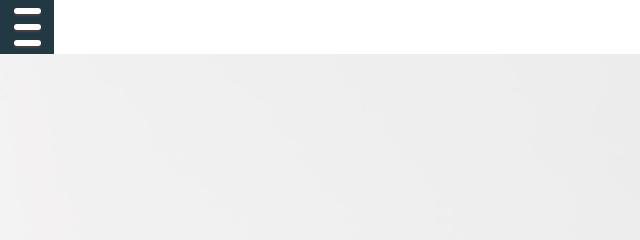
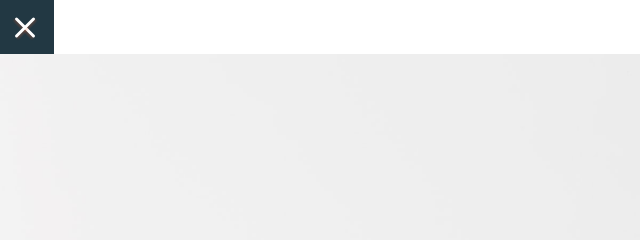
Before and after one commit to John-v77/Web-dev-portfolio, a website built with Parcel: page src/index.html in a window 1280 px wide. Both pictures are taken after a click on the element 27 px from the left and 27 px from the top of the page. Shown: the top 240 px of the page, 0-640 px from the left. Built offline with nearby package versions, Linux system fonts and the light colour scheme; a web font is replaced by a local one.

Commit message:
burger-btn-menu animation added

```diff
--- a/src/index.html
+++ b/src/index.html
@@ -146,7 +146,6 @@
                 </div>
                 <p class="copyright">Copyright 2021 John V</p>
             </footer>
-        </div>
-    </section>
+            <script src="js/burgerMenu.js"></script>
 </body>
 </html>
--- /dev/null
+++ b/src/js/burgerMenu.js
@@ -0,0 +1,6 @@
+const navMenu = document.querySelector('.menu-btn')
+
+navMenu.addEventListener('click', _ => {
+    console.log('click')
+    navMenu.classList.toggle('nav-open')
+})
--- a/src/scss/partials/_navBar.scss
+++ b/src/scss/partials/_navBar.scss
@@ -17,12 +17,14 @@ nav{
         .menu-btn_burger,
         .menu-btn_burger::after,
         .menu-btn_burger::before{
+            // border: 0;
+            // padding: 0;
             width: 50%;
-            height: 6px;
+            height: 3px;
             background: $white;
-            border-radius: 5px;
+            border-radius: 2px;
             box-shadow: 0 2px 2px rgba(255, 101, 47, .2);
-            transition: all .5s ease-in-out;
+            transition: all 0.3s ease-in-out;
         }
 
         .menu-btn_burger::after,
@@ -32,29 +34,47 @@ nav{
         }
 
         .menu-btn_burger::before{
-            transform: translateY(-16px);
+            transform: translateY(-0.6rem);
         }
 
         .menu-btn_burger::after{
-            transform: translateY(16px);
+            transform: translateY(0.6rem);
         }
+    }
 
-
-        .menu-btn.open .menu-btn_burger{
+    .menu-btn.nav-open{
+        .menu-btn_burger{
             transform: translateX(-50px);
             background: transparent;
             box-shadow: none;
         }
 
-        .menu-btn.open .menu-btn_burger::before{
-            transform: rotate(45deg) translate(35px, -35px);
+        .menu-btn_burger::before{
+            width: 100%;
+            transform: rotate(45deg) translate(2.1rem, -2.1rem)
         }
 
-        .menu-btn.open .menu-btn_burger::after{
-            transform: rotate(-45deg) translate(35px, 35px);
+        .menu-btn_burger::after{
+            width: 100%;
+            transform: rotate(-45deg) translate(2.1rem, 2.1rem)
         }
-
     }
 
+}
 
-}
+
+
+
+// .menu-btn.open .menu-btn_burger{
+    // transform: translateX(-50px);
+    // background: transparent;
+    // box-shadow: none;
+// }
+
+// .menu-btn.open .menu-btn_burger::before{
+//     transform: rotate(45deg) translate(35px, -35px);
+// }
+
+// .menu-btn.open .menu-btn_burger::after{
+//     transform: rotate(-45deg) translate(35px, 35px);
+// }
```
